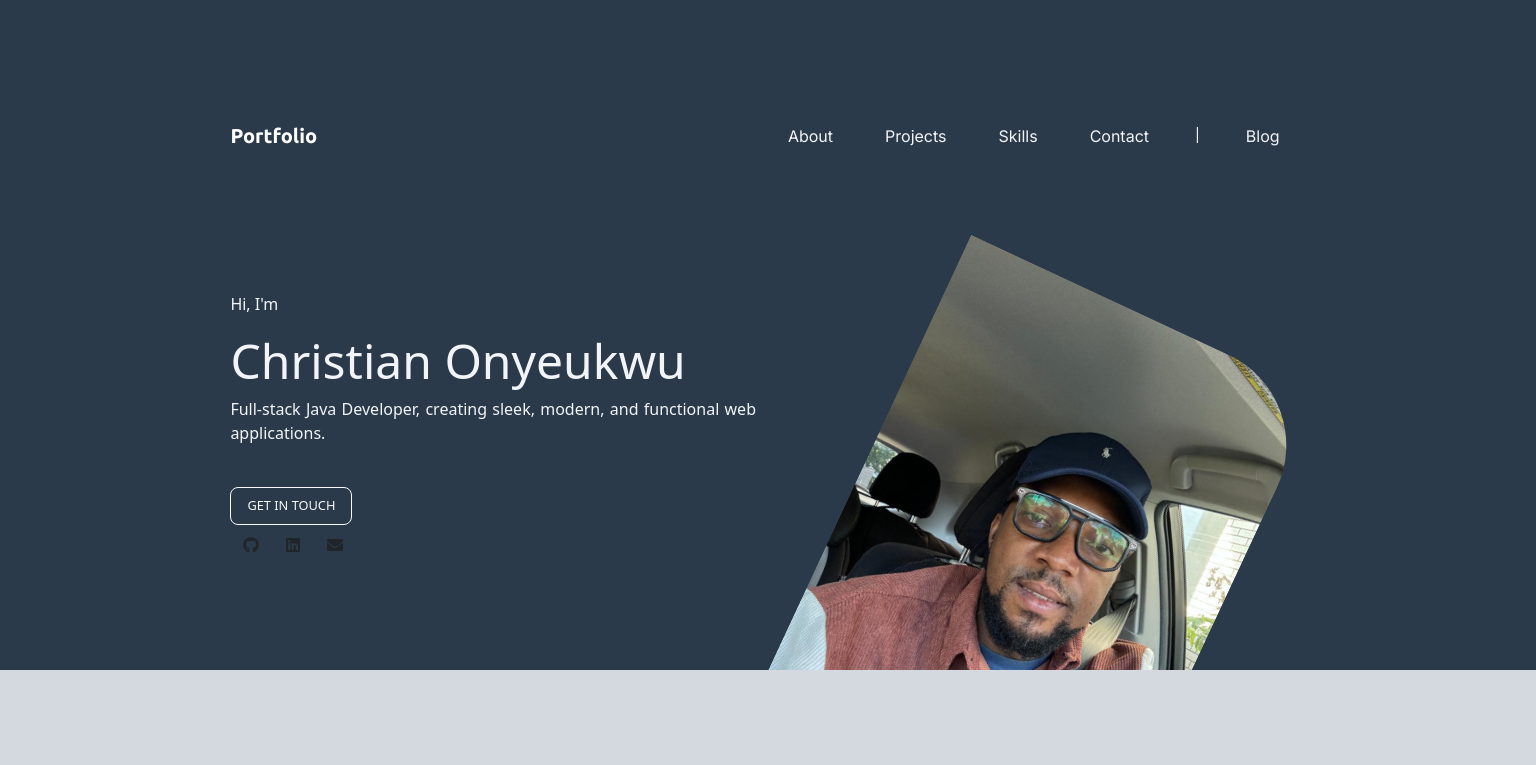
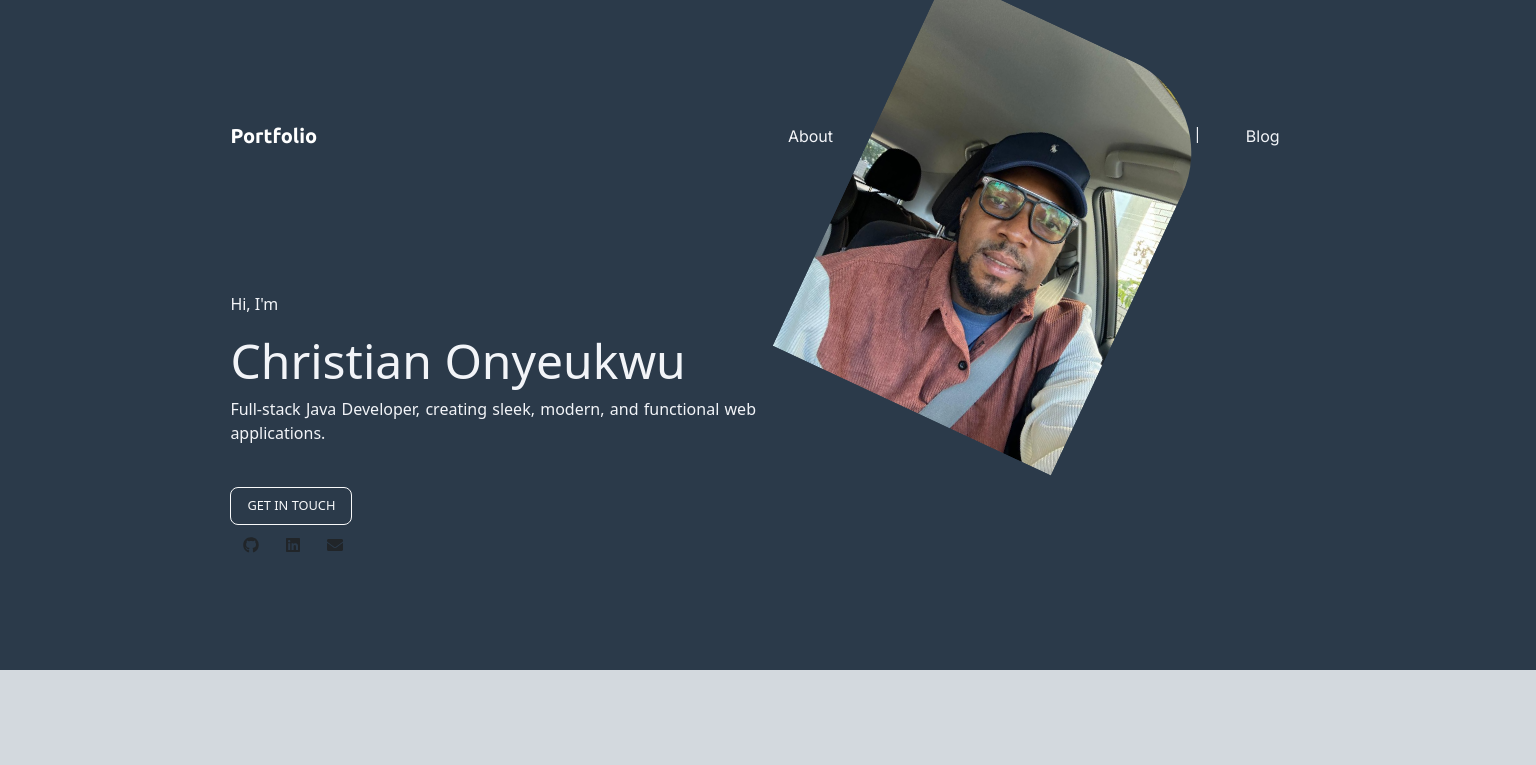
Before and after one commit to christianRibig5/christian_portfolio, a React (Vite) app: page / in a window 1536 px wide. Shown: the top 765 px of the page. Built offline with nearby package versions, Linux system fonts and the light colour scheme.

Commit message:
update added

```diff
--- a/src/styles.css
+++ b/src/styles.css
@@ -172,6 +172,15 @@ p {
   }
 }
 
+@media (min-width: 1440px) {
+  .title-image {
+    right: 25%;
+    width: 20%;
+    top: 20px;
+    /* Optional fine-tuning */
+  }
+}
+
 /* Recommendation*/
 .recommendation-wrapper {
   max-width: 850px;
```
